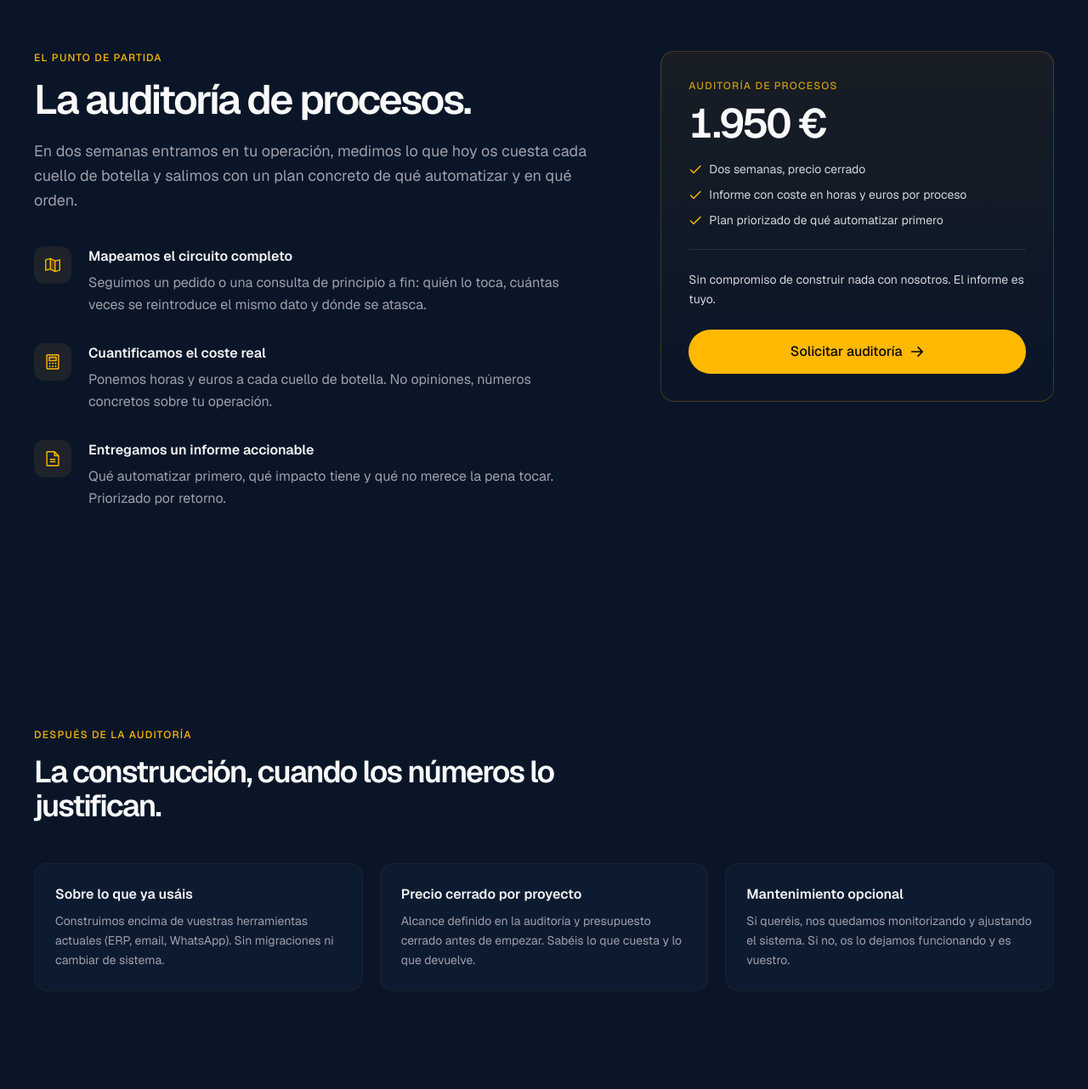
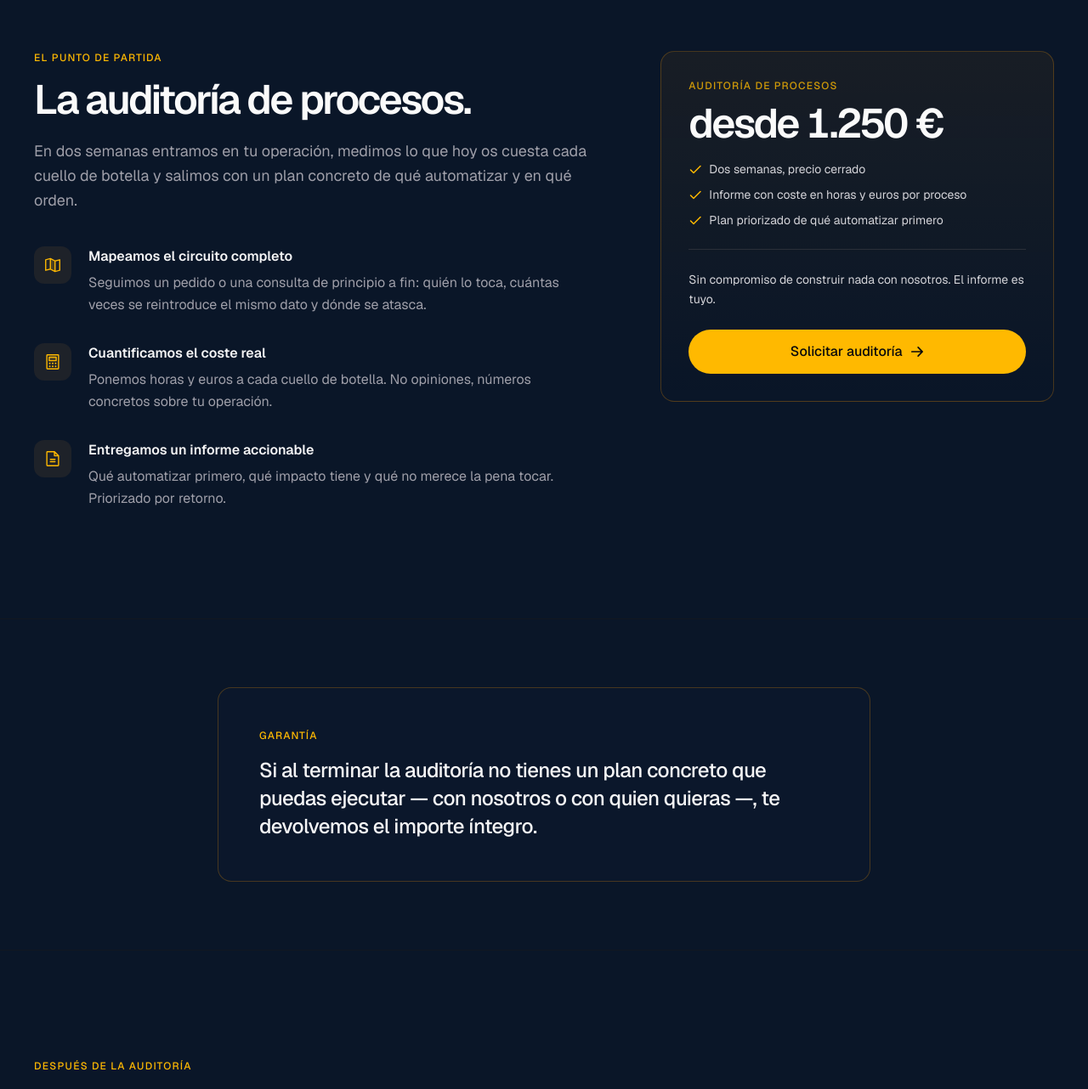
Before and after one commit to aldelaf/b2b_website, a Next.js app: page /automatizacion in a window 1280 px wide. Shown: the part 1946-3228 px from the top of the page at 85% size. Built offline with nearby package versions, Linux system fonts and the light colour scheme.

Commit message:
Auditoría: precio desde 1.250 €, bloque de garantía plan-o-reembolso
Co-Authored-By: Claude Fable 5 <noreply@anthropic.com>

```diff
--- a/src/components/automatizacion/Automatizacion.tsx
+++ b/src/components/automatizacion/Automatizacion.tsx
@@ -258,7 +258,7 @@ export default function Automatizacion() {
                   </div>
                   <div className="flex items-baseline gap-2">
                     <span className="text-4xl md:text-5xl font-semibold tracking-tighter text-zinc-50 tabular-nums">
-                      1.950 €
+                      desde 1.250 €
                     </span>
                   </div>
                   <div className="mt-5 flex flex-col gap-2.5 text-sm text-zinc-300">
@@ -308,6 +308,24 @@ export default function Automatizacion() {
               </Reveal>
             </div>
           </div>
+        </div>
+      </section>
+
+      {/* 3b. Garantía — sober statement block, no badges or icons */}
+      <section className="py-16 md:py-20 border-t border-zinc-900/60">
+        <div className="max-w-[1400px] mx-auto px-6 md:px-10">
+          <Reveal>
+            <div className="max-w-3xl mx-auto rounded-2xl border border-amber-500/25 bg-[#0C1A2E]/60 px-8 py-10 md:px-12 md:py-12">
+              <p className="text-xs font-medium tracking-widest uppercase text-amber-400 mb-4">
+                Garantía
+              </p>
+              <p className="text-xl md:text-2xl font-medium tracking-tight leading-snug text-zinc-100 max-w-[46ch]">
+                Si al terminar la auditoría no tienes un plan concreto que
+                puedas ejecutar — con nosotros o con quien quieras —, te
+                devolvemos el importe íntegro.
+              </p>
+            </div>
+          </Reveal>
         </div>
       </section>
 
```
